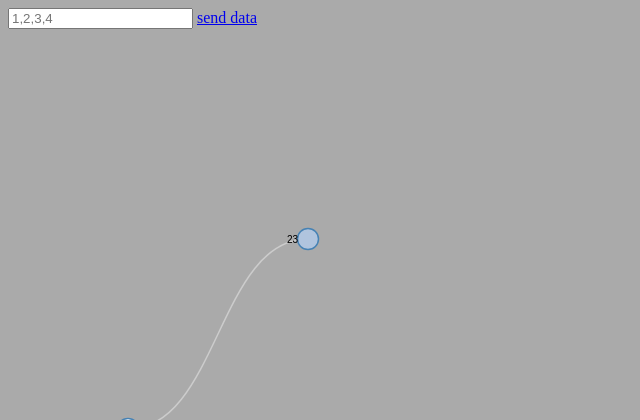
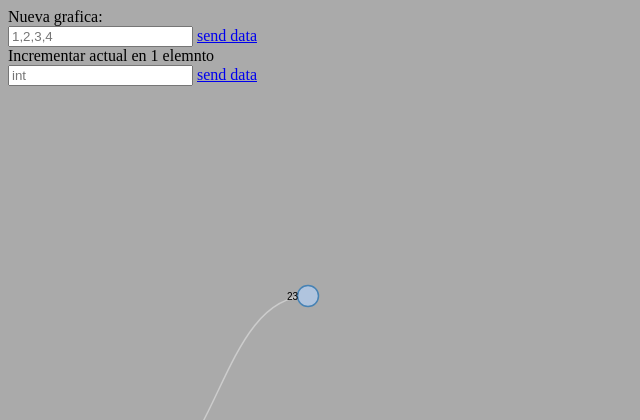
Before and after one commit to GerardoLSJ/BTS-Django-D3.js, a Django app: page / in a window 1280 px wide. Shown: the top 420 px of the page, without its empty margins (0-640 px from the left). Run offline with Django 3.2, Linux system fonts and the light colour scheme.

Commit message:
data[1] arreglo para append

```diff
--- a/django-d3-example/play/templates/graph/graph.html
+++ b/django-d3-example/play/templates/graph/graph.html
@@ -49,9 +49,13 @@ body{
 </script>
 
 <div>
-
+    <div>Nueva grafica:</div>
     <input id="getFromInput" type="text" placeholder="1,2,3,4">
     <a href="#" id="SubmitData">send data</a>
+
+    <div>Incrementar actual en 1 elemnto</div>
+    <input id="" type="text" placeholder="int">
+    <a href="#" id="">send data</a>
 </div>
 <script>
 
@@ -137,12 +141,12 @@ if(data.length < 1){
     api = "/api/data";
     d3.json(api, function(error, rawData) {
   if (error) throw error;
-  todo(rawData)
+  todo(rawData[0])
 });
 
 }
 else{
-    todo(data);
+    todo(data[0]);
 }
 
 
--- a/django-d3-example/play/views.py
+++ b/django-d3-example/play/views.py
@@ -11,7 +11,8 @@ from .BSTAuto import *
 JSONlocal = [] #global
 a = arbol()
 #a.crearArbol([13, 36, 75, 14, 27,10,9,8,76,77,78,90,1,2,3,4,5,6]) #13, 36, 75, 14, 27,10,9,8,76,77,78,90,1,2,3,4,5,6 [50,20,70,15,25,60,80,10,5,3,2,1,17]
-a.crearArbol([23, 54, 89, 39, 13, 36, 75, 14, 27,10,9,8,76,77,78,90])
+volatil = [23, 54, 89, 39, 13, 36, 75, 14, 27,10,9,8,76,77,78,90]
+a.crearArbol(volatil)
 a.autobalanceo()
 JSONlocal = a.imprimir()
 print('EJECUTANDO DESDE ARRIBA______')
@@ -38,7 +39,7 @@ def get_name(request):
         print('JSON locals')
         print(JSONlocal)
         data('fakeRequest') #actualizamos nuestro RESTful API
-        return JsonResponse( (JSONlocal) , safe=False)
+        return JsonResponse( ([JSONlocal, sanitized]) , safe=False)
     else:
         return JsonResponse( (sanitized) , safe=False)
 
@@ -78,7 +79,7 @@ def data(request, data={'void':'void'}):
     '''
 
 
-    return JsonResponse((JSONlocal), safe=False)
+    return JsonResponse([JSONlocal,volatil], safe=False)
 
 
 '''
```
